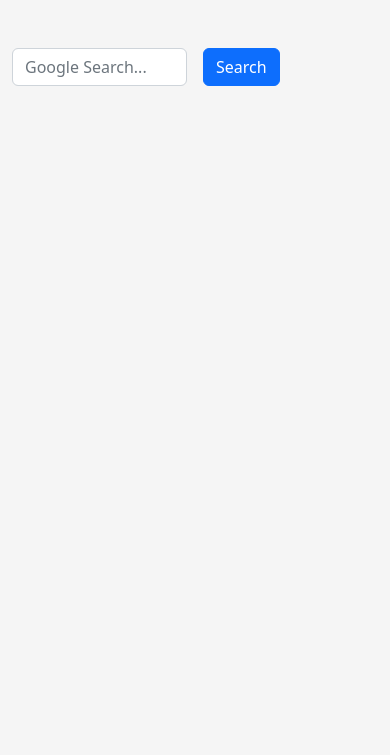
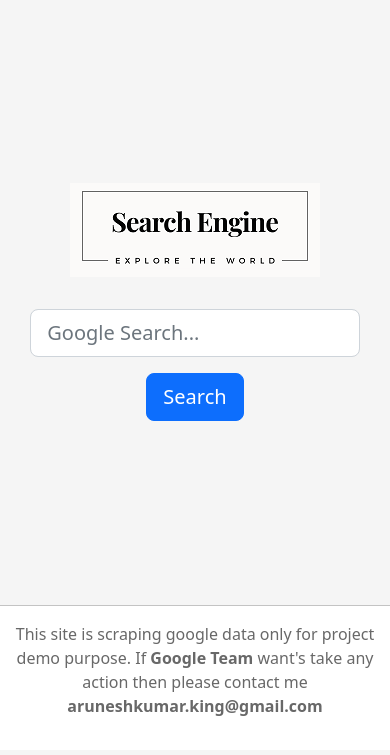
Before and after one commit to kingarunesh/Google-Search-Scraping, a Flask app: page / in a window 390 px wide. Shown: the top 755 px of the page. Run offline with Flask 2, Linux system fonts and the light colour scheme.

Commit message:
UI changed

```diff
--- a/main.py
+++ b/main.py
@@ -15,10 +15,6 @@
         links = results[1]
         texts = results[2]
 
-        print(len(titles))
-        print(len(links))
-        print(len(texts))
-
         loop_length = [len(titles), len(links), len(texts)]
 
         cards = []
@@ -29,12 +25,10 @@
                 "text":texts[i]
                 })
 
-        print(cards)
-
-        return render_template("index.html", cards=cards)
+        return render_template("results.html", cards=cards, query=query)
 
     return render_template("index.html")
 
 
 if __name__ == "__main__":
-    app.run(debug=True)
+    app.run(debug=True, host="0.0.0.0")
--- a/static/style.css
+++ b/static/style.css
@@ -1,6 +1,42 @@
 body {
   background-color: rgb(245, 245, 245);
 }
+
+/*************************************************************************************
+*
+*   index
+*
+**************************************************************************************/
+img {
+  margin-bottom: 2rem;
+}
+
+.my-form {
+  margin-top: 15%;
+  height: 85vh;
+}
+
+.input-g input {
+  width: 800px;
+}
+
+@media only screen and (max-width: 600px) {
+  .my-form {
+    margin-top: 50%;
+    height: 50vh;
+  }
+
+  .input-g input {
+    width: 90%;
+    margin: 0 1rem;
+  }
+}
+
+/*************************************************************************************
+*
+*   result
+*
+**************************************************************************************/
 
 h5 {
   margin: 1rem 0;
@@ -16,3 +52,25 @@
   color: rgb(104, 104, 104);
   text-decoration: none;
 }
+
+@media only screen and (max-width: 600px) {
+  .result-container {
+    width: 100%;
+  }
+}
+
+/*************************************************************************************
+*
+*   footer
+*
+**************************************************************************************/
+
+footer {
+  background-color: white;
+  text-align: center;
+  padding: 1rem 0;
+  /* position: relative; */
+  width: 100%;
+  /* bottom: 0; */
+  border-top: 1px solid rgb(195, 195, 195);
+}
--- /dev/null
+++ b/templates/base.html
@@ -0,0 +1,42 @@
+<!DOCTYPE html>
+<html lang="en">
+  <head>
+    <meta charset="utf-8" />
+    <meta name="viewport" content="width=device-width, initial-scale=1" />
+    <title>{% block title %} {% endblock %}</title>
+    <link
+      href="https://cdn.jsdelivr.net/npm/bootstrap@5.2.1/dist/css/bootstrap.min.css"
+      rel="stylesheet"
+      integrity="sha384-iYQeCzEYFbKjA/T2uDLTpkwGzCiq6soy8tYaI1GyVh/UjpbCx/TYkiZhlZB6+fzT"
+      crossorigin="anonymous"
+    />
+
+    <link
+      rel="stylesheet"
+      href="{{ url_for('static', filename='style.css') }}"
+    />
+
+    <style></style>
+  </head>
+  <body>
+    {% block content %} {% endblock %}
+
+    <!-- footer -->
+    <footer>
+      <p>
+        This site is scraping google data only for project demo purpose. If
+        <strong>Google Team</strong> want's take any action then please contact
+        me <strong>aruneshkumar.king@gmail.com</strong>
+      </p>
+    </footer>
+    <!-- end footer -->
+
+    <!-- script -->
+    <script
+      src="https://cdn.jsdelivr.net/npm/bootstrap@5.2.1/dist/js/bootstrap.bundle.min.js"
+      integrity="sha384-u1OknCvxWvY5kfmNBILK2hRnQC3Pr17a+RTT6rIHI7NnikvbZlHgTPOOmMi466C8"
+      crossorigin="anonymous"
+    ></script>
+    <!-- end script -->
+  </body>
+</html>
--- a/templates/index.html
+++ b/templates/index.html
@@ -1,63 +1,41 @@
-<!DOCTYPE html>
-<html lang="en">
-  <head>
-    <meta charset="utf-8" />
-    <meta name="viewport" content="width=device-width, initial-scale=1" />
-    <title>Google Search</title>
-    <link
-      href="https://cdn.jsdelivr.net/npm/bootstrap@5.2.1/dist/css/bootstrap.min.css"
-      rel="stylesheet"
-      integrity="sha384-iYQeCzEYFbKjA/T2uDLTpkwGzCiq6soy8tYaI1GyVh/UjpbCx/TYkiZhlZB6+fzT"
-      crossorigin="anonymous"
-    />
+{% extends "base.html" %}
 
-    <link
-      rel="stylesheet"
-      href="{{ url_for('static', filename='style.css') }}"
-    />
-  </head>
-  <body>
-    <div class="container mt-5">
-      <!-- form -->
+<!--  -->
+
+{% block title %} Search Engine {% endblock %}
+
+<!--  -->
+
+{% block content %}
+
+<div class="container mt-5">
+  <!-- form -->
+  <div class="my-form">
+    <center>
+      <img src="{{ url_for('static', filename='search-engine.png') }}" alt="" />
+
       <form action="{{ url_for('home') }}" class="row g-3 mb-5" method="POST">
-        <div class="col-6">
+        <div class="input-g">
           <label for="search" class="visually-hidden">Search</label>
           <input
+            class="form-control form-control-lg"
             type="text"
-            class="form-control"
             id="search"
             name="search"
             placeholder="Google Search..."
+            aria-label=".form-control-lg example"
           />
         </div>
-        <div class="col-auto">
-          <button type="submit" class="btn btn-primary mb-3">Search</button>
+
+        <div>
+          <button type="submit" class="btn btn-primary btn-lg mb-3">
+            Search
+          </button>
         </div>
       </form>
-      <!-- form -->
+    </center>
+  </div>
+  <!-- form -->
+</div>
 
-      <!-- card -->
-      {% if cards %} {% for card in cards: %}
-      <div class="col-8">
-        <div class="card mb-3">
-          <div class="card-body">
-            <h6 class="card-subtitle mb-2 text-muted">
-              <a href="{{ card.link }}" target="_blank">{{ card.link }}</a>
-            </h6>
-            <h5 class="card-title">
-              <a href="{{ card.link }}" target="_blank">{{ card.title }}</a>
-            </h5>
-            <p class="card-text">{{ card.text }}</p>
-          </div>
-        </div>
-      </div>
-      {% endfor %} {% endif %}
-      <!-- end card -->
-    </div>
-    <script
-      src="https://cdn.jsdelivr.net/npm/bootstrap@5.2.1/dist/js/bootstrap.bundle.min.js"
-      integrity="sha384-u1OknCvxWvY5kfmNBILK2hRnQC3Pr17a+RTT6rIHI7NnikvbZlHgTPOOmMi466C8"
-      crossorigin="anonymous"
-    ></script>
-  </body>
-</html>
+{% endblock %}
```
Also changed, not shown: templates/results.html (added, +82 -0 lines), README.md (added), static/search-engine.png (added).
